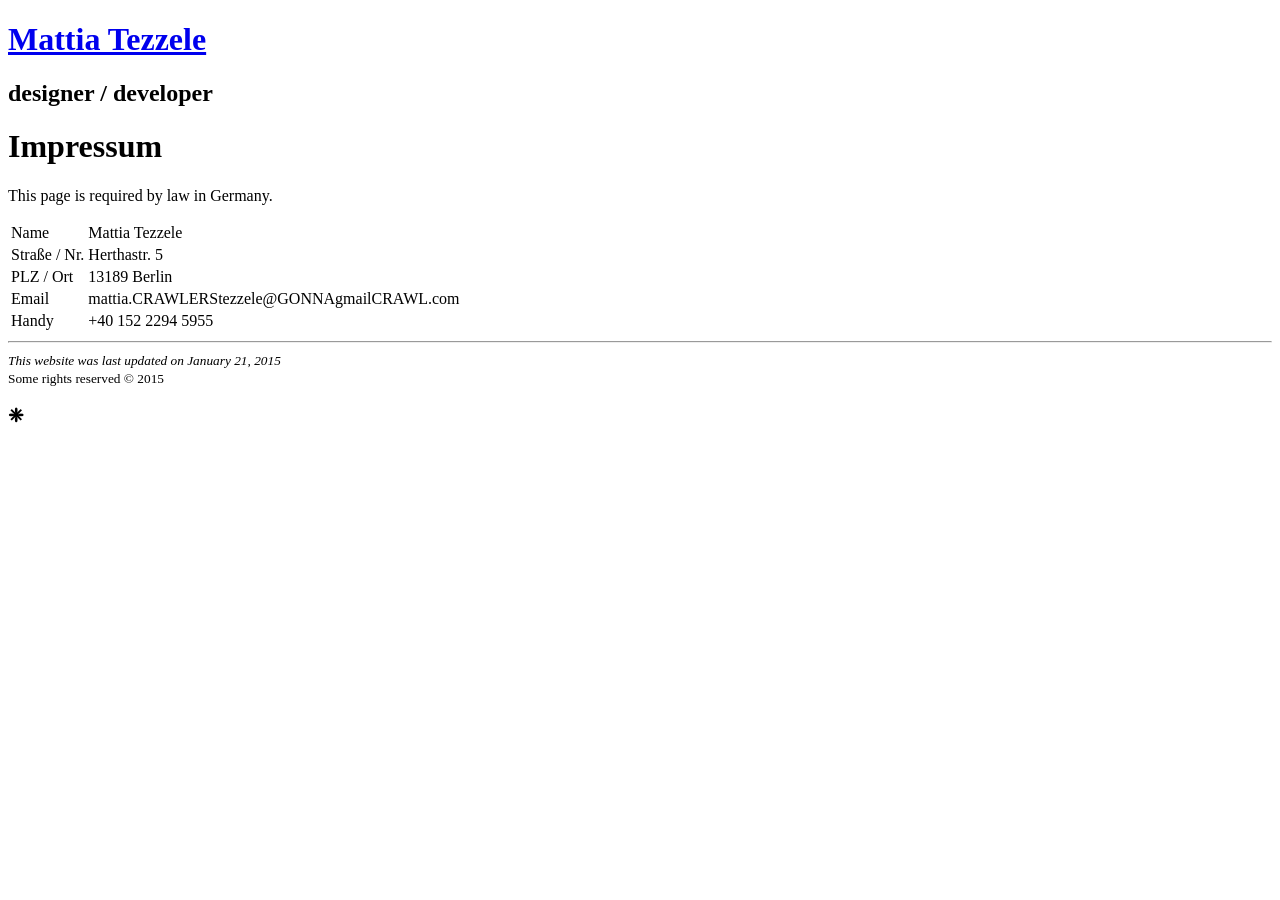
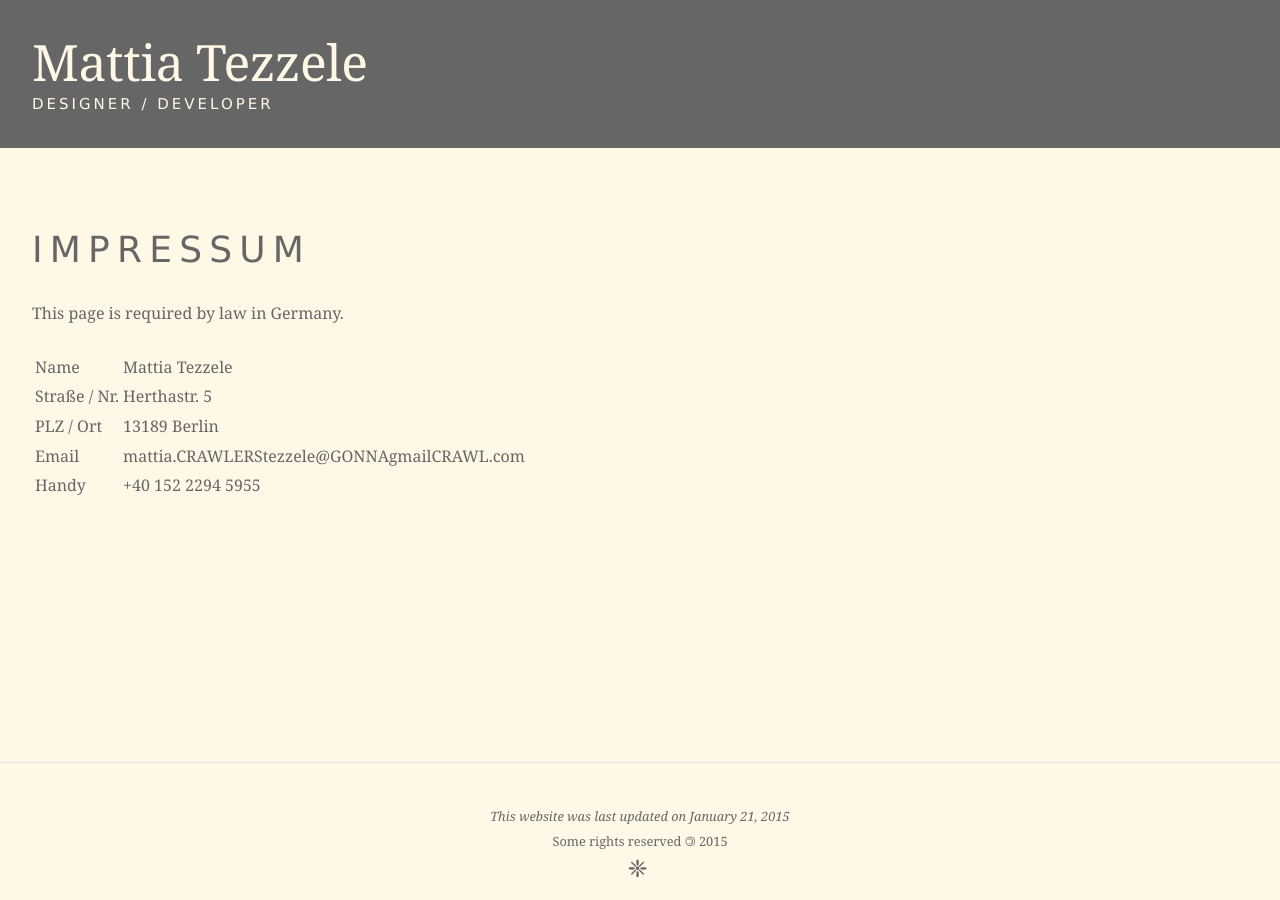
Before and after one commit to mrzool/mrzool.github.io, a Jekyll site: the page built from impressum/index.md, in a window 1280 px wide. Built offline with Jekyll 4.4.1, drawn with Linux system fonts in a browser that asks for light colours.

Commit message:
Absolute path for the CSS include

```diff
--- a/_includes/_head.html
+++ b/_includes/_head.html
@@ -13,5 +13,5 @@
     <title>{{page.title}} / {{site.name}}</title>
   {% endif %}
   <!-- <link rel="icon" type="image/png" href="img/favicon.png"> -->
-  <link rel="stylesheet" href="css/s.min.css">
+  <link rel="stylesheet" href="/css/s.min.css">
 </head>
```
